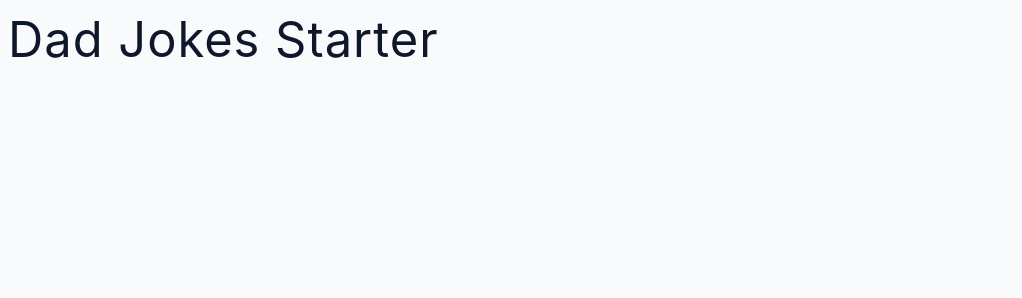
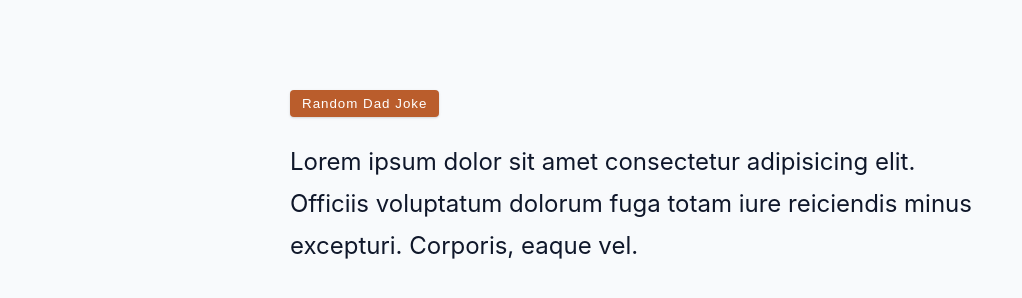
Before and after one commit to Nickduke/dadJokes, a plain HTML site: page index.html in a window 1280 px wide. Shown: the whole page, without its empty margins (0-1022 px from the left). Drawn offline with Linux system fonts and the light colour scheme.

Commit message:
feat: complete draft of html

```diff
--- a/index.html
+++ b/index.html
@@ -8,7 +8,14 @@
     <link rel="stylesheet" href="./styles.css" />
   </head>
   <body>
-    <h1>dad jokes starter</h1>
+    <div class="container">
+      <button class="btn">random dad joke</button>
+      <p class="result">
+        Lorem ipsum dolor sit amet consectetur adipisicing elit. Officiis
+        voluptatum dolorum fuga totam iure reiciendis minus excepturi. Corporis,
+        eaque vel.
+      </p>
+    </div>
     <script src="./app.js"></script>
   </body>
 </html>
```
